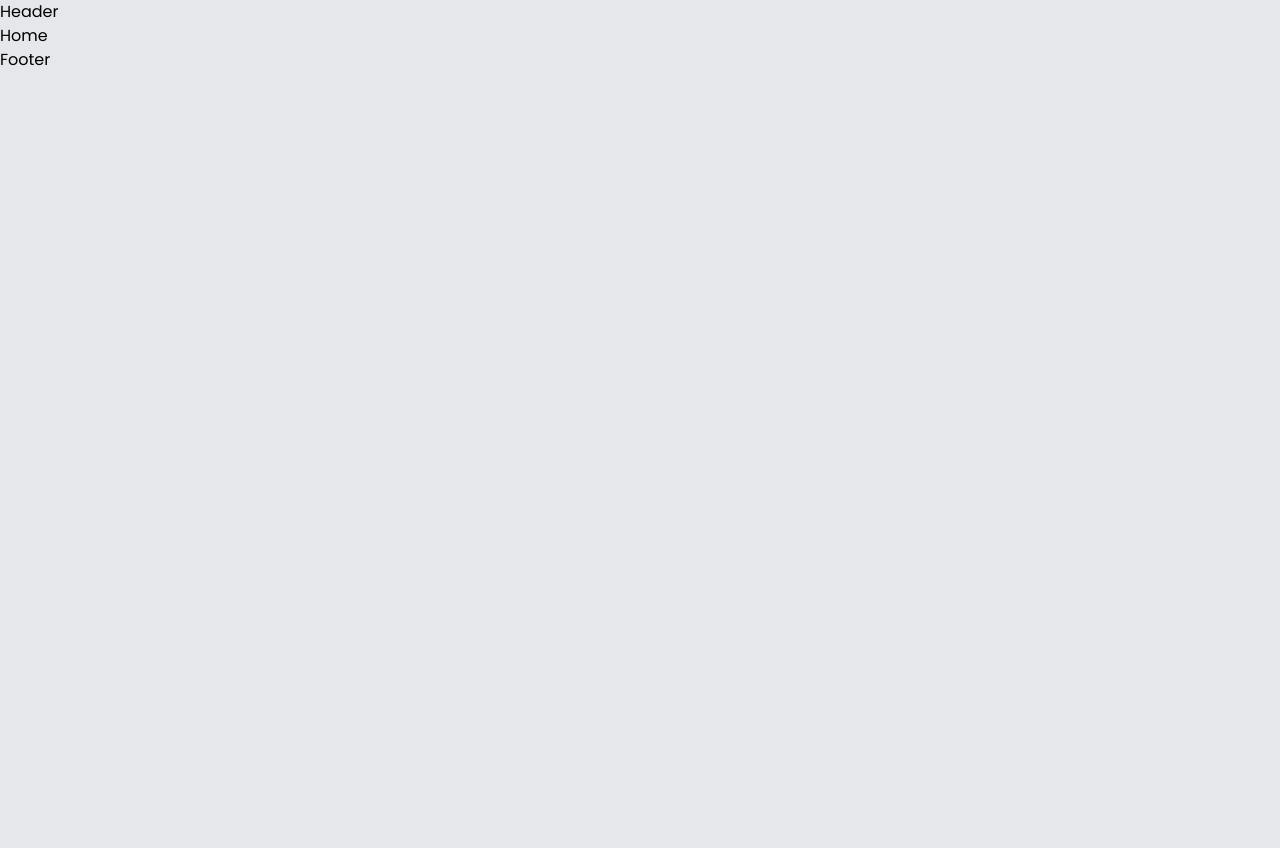
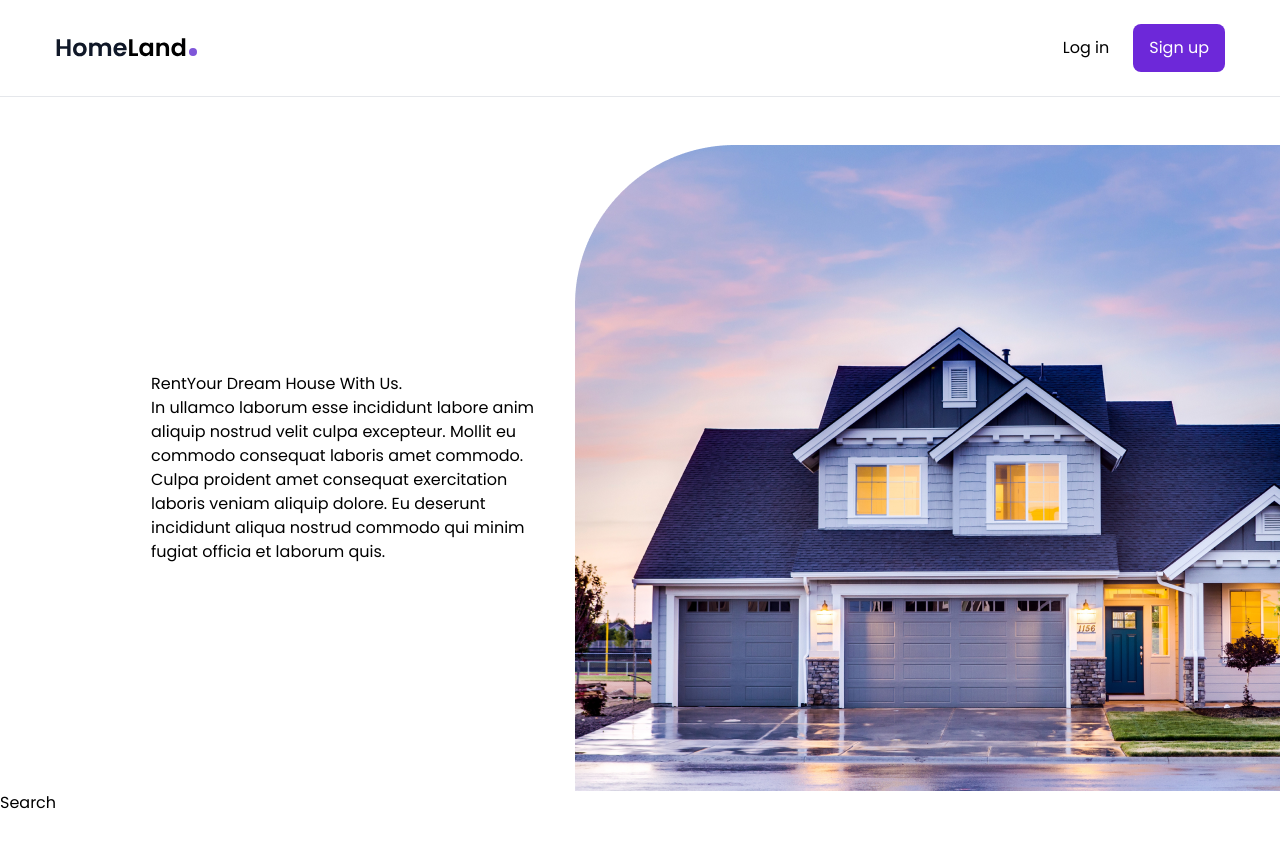
Before and after one commit to NumanAnees/House-App, a React (Create React App) app: page / in a window 1280 px wide. Shown: the top 848 px of the page. Before the commit the page ends 800 px from the top, so only its background shows below. Built offline with nearby package versions, Linux system fonts and the light colour scheme.

Commit message:
Header & Banner created

```diff
--- a/src/App.js
+++ b/src/App.js
@@ -9,14 +9,14 @@ import PropertyDetails from "./pages/PropertyDetails";
 
 const App = () => {
   return (
-    <>
+    <div className="max-w-[1440px] mx-auto bg-white">
       <Header />
       <Routes>
         <Route path="/" element={<Home />} />
         <Route path="/property/:id" element={<PropertyDetails />} />
       </Routes>
       <Footer />
-    </>
+    </div>
   );
 };
 
--- a/src/components/Banner.js
+++ b/src/components/Banner.js
@@ -1,7 +1,30 @@
-import React from 'react';
+import React from "react";
+import img from "../assets/img/house-banner.png";
+import Search from "./Search";
 
 const Banner = () => {
-  return <div>Banner</div>;
+  return (
+    <section className="h-full max-h-[640px] mb-8 xl:mb-24">
+      <div className="flex flex-col lg:flex-row">
+        <div className="lg:ml-8 xl:ml-[135px] flex  flex-col items-center lg:items-start text-center lg:text-left justify-center flex-1 px-4 ">
+          <h1>
+            <span>Rent</span>Your Dream House With Us.
+          </h1>
+          <p>
+            In ullamco laborum esse incididunt labore anim aliquip nostrud velit
+            culpa excepteur. Mollit eu commodo consequat laboris amet commodo.
+            Culpa proident amet consequat exercitation laboris veniam aliquip
+            dolore. Eu deserunt incididunt aliqua nostrud commodo qui minim
+            fugiat officia et laborum quis.
+          </p>
+        </div>
+        <div>
+          <img src={img} alt="img" />
+        </div>
+      </div>
+      <Search />
+    </section>
+  );
 };
 
 export default Banner;
--- a/src/components/Header.js
+++ b/src/components/Header.js
@@ -1,7 +1,28 @@
-import React from 'react';
+import React from "react";
+import { Link } from "react-router-dom";
+import logo from "../assets/img/logo.svg";
 
 const Header = () => {
-  return <div>Header</div>;
+  return (
+    <header className="py-6 mb-12 border-b">
+      <div className="container mx-auto flex justify-between items-center">
+        <Link to="/">
+          <img src={logo} alt="logo" />
+        </Link>
+        <div className="flex items-center gap-6">
+          <Link className="hover:text-violet-900 transition" to="">
+            Log in
+          </Link>
+          <Link
+            className="bg-violet-700 hover:bg-violet-800 text-white px-4 py-3 rounded-lg transition"
+            to=""
+          >
+            Sign up
+          </Link>
+        </div>
+      </div>
+    </header>
+  );
 };
 
 export default Header;
--- a/src/pages/Home.js
+++ b/src/pages/Home.js
@@ -1,7 +1,12 @@
-import React from 'react';
+import React from "react";
+import Banner from "../components/Banner";
 
 const Home = () => {
-  return <div>Home</div>;
+  return (
+    <div className="min-h-[1800px]">
+      <Banner />
+    </div>
+  );
 };
 
 export default Home;
```
Also changed, not shown: 1 other file (tests, documents, lock files or other folders).
